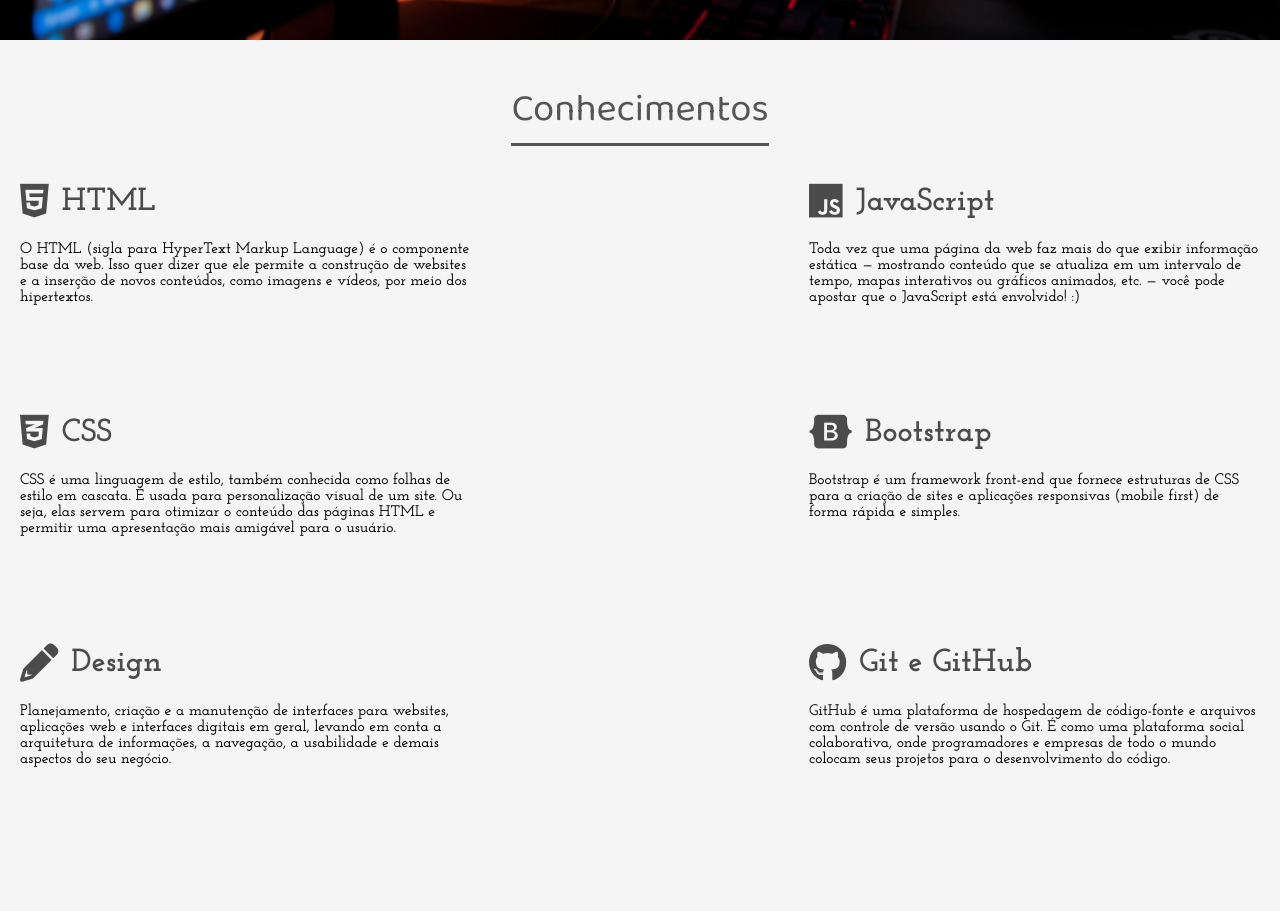
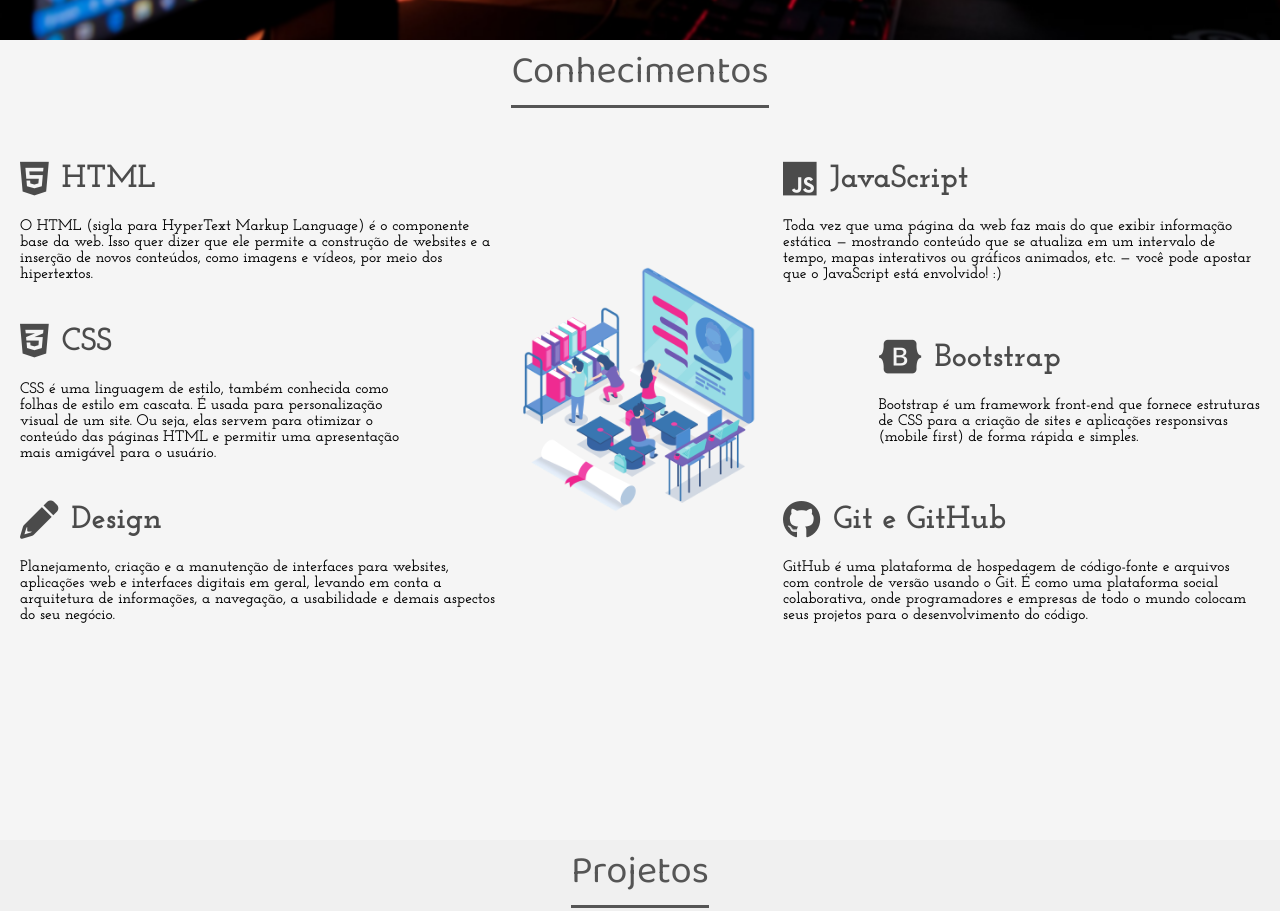
Before and after one commit to tabguimaraes/lab, a plain HTML site: page PROJETO WEBSITE/index.html in a window 1280 px wide. Shown: the part 760-1671 px from the top of the page. Drawn offline with Linux system fonts and the light colour scheme.

Commit message:
ajustes gerais

```diff
--- a/PROJETO WEBSITE/assets/css/styles.css
+++ b/PROJETO WEBSITE/assets/css/styles.css
@@ -331,11 +331,9 @@ a {
 /* HEADERS DAS PÁGINAS */
 
 .sessao-header {
-  display: flex;
-  align-items: center;
+  text-align: center;
   justify-content: center;
-  margin-top: 3vw;
-  margin-bottom: 3.5vw;
+  margin-bottom: 12px;
 }
 
 .sessao-header h1 {
@@ -344,6 +342,7 @@ a {
   font-weight: 100;
   color: #555;
   border-bottom: 3px solid #555;
+  display: inline-block;
   /* margin-bottom: 3.5vw; */
 }
 
@@ -352,7 +351,11 @@ a {
   border-bottom: 3px solid #a044ff;
 }
 
-/*  SESSÃO CONHECIMENTOS */
+/*  SESSÃO CONHECIMENTOS
+
+ADICIONAR CARROCEL
+
+*/
 
 /* .conhecimento:nth-child(n + 3) {
   grid-column: 1;
@@ -366,22 +369,25 @@ a {
   height: 100vh;
 }
 
-#header-conhecimento {
+/* #header-conhecimento {
   margin-bottom: 4.5vh;
-}
+} */
 
 .grid-conhecimentos {
   display: grid;
-  padding: 0 20px;
-  grid-template-columns: 4fr 1fr 1fr 1fr 4fr;
-  /* grid-template-rows: 1fr 1fr 1fr; */
-  row-gap: 1vw;
+  padding: 40px 20px;
+  grid-template-columns: 4fr 1fr repeat(3, 1fr) 1fr 4fr;
+  row-gap: 40px;
   font-size: 1.2vw;
-  height: 85vh;
+  /* padding-top: 14vh; */
+  align-items: center;
+  align-self: center;
+  align-content: center;
+  /* height: 85vh; */
 }
 
 .html {
-  grid-column: 1;
+  grid-column: 1 / 3;
 }
 
 .css {
@@ -389,23 +395,21 @@ a {
 }
 
 .design {
-  grid-column: 1;
+  grid-column: 1 / 3;
 }
 
-.js,
-.boot,
-.git {
-  grid-column: 5;
-}
 .js {
+  grid-column: 6/8;
   grid-row: 1;
 }
 
 .boot {
+  grid-column: 7;
   grid-row: 2;
 }
 
 .git {
+  grid-column: 6/8;
   grid-row: 3;
 }
 
@@ -438,10 +442,10 @@ a {
 
 .conhecimentos-img-wrapper {
   max-width: 100%;
-  /* grid-column: 11/20; */
-  /* grid-row: 1 / 4; */
+  grid-column: 3/6;
+  grid-row: 1 / 4;
   place-self: center;
-  display: none;
+  /* display: none; */
 
   /* grid-area: 1 / 3; */
 }
@@ -452,7 +456,7 @@ a {
   height: 100%;
 }
 
-/*  SESSÃO PROJETOS */
+/*  SESSÃO PROJETOS*/
 
 .sessao-projetos {
   height: 100vh;
--- a/PROJETO WEBSITE/index.html
+++ b/PROJETO WEBSITE/index.html
@@ -26,10 +26,8 @@
     <title>Portfólio Web</title>
   </head>
   <body>
-    <!-- <div class="container"> -->
     <header id="home">
       <div class="bg-images home-img"></div>
-      <div class="img-wrapper"></div>
       <div class="banner">
         <h1>
           Web Developer &<br class="quebra-linha" />
@@ -320,7 +318,6 @@
     <a href="#home" class="buttons bt-topo" id="link-topo">
       <i class="fas fa-arrow-up"></i>
     </a>
-    <!-- </div> -->
   </body>
   <script src="assets/js/main.js"></script>
 </html>
```
Also changed, not shown: PROJETO WEBSITE/assets/css/z_smartphone.css (renamed from PROJETO WEBSITE/assets/css/smartphone.css).
